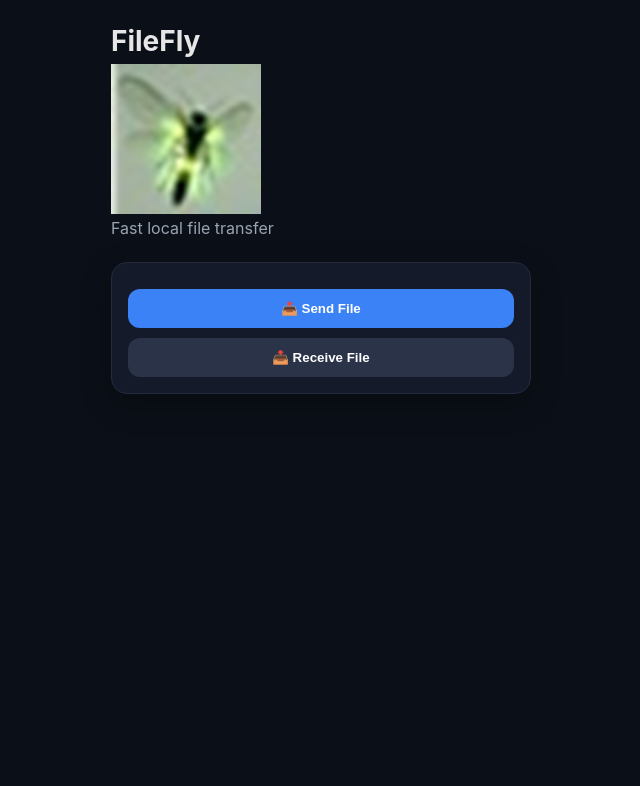
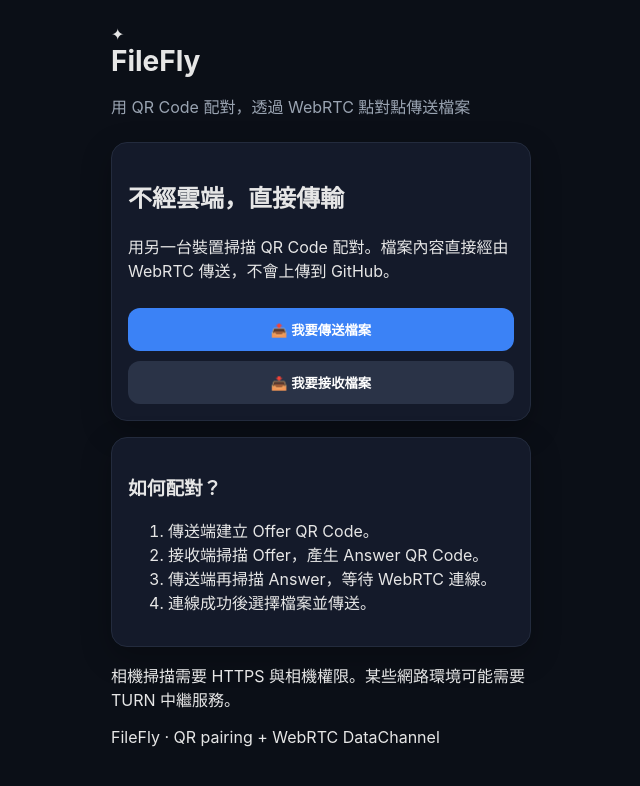
Before and after one commit to yangycl/filefly, a React (Vite) app: page / in a window 1280 px wide. Shown: the top 786 px of the page, without its empty margins (319-959 px from the left). Built offline with nearby package versions, Linux system fonts and the light colour scheme.

Commit message:
Improve QR pairing and WebRTC file transfer

```diff
--- a/src/App.tsx
+++ b/src/App.tsx
@@ -3,38 +3,34 @@
 import "./App.css";
 
 type Mode = "idle" | "send" | "receive";
-
-function App() {
+export default function App() {
   const [mode, setMode] = useState<Mode>("idle");
-
   return (
-    <div className="container">
-      <div className="title">FileFly</div> <img src="/filefly/icons/firefly-big.png" alt=""/>
-      <div className="subtitle">Fast local file transfer</div>
-
-      {mode === "idle" && (
-        <div className="card">
-          <button onClick={() => setMode("send")}>
-            📤 Send File
-          </button>
-
-          <button
-            className="secondary"
-            onClick={() => setMode("receive")}
-          >
-            📥 Receive File
-          </button>
-        </div>
-      )}
-
-      {mode !== "idle" && (
-        <Transfer
-          mode={mode}
-          onExit={() => setMode("idle")}
-        />
-      )}
-    </div>
+    <main className="container">
+      <header className="hero">
+        <div className="brand-mark">✦</div>
+        <div className="title">FileFly</div>
+        <p className="subtitle">用 QR Code 配對，透過 WebRTC 點對點傳送檔案</p>
+      </header>
+      {mode === "idle" ? <>
+        <section className="card">
+          <h2>不經雲端，直接傳輸</h2>
+          <p>用另一台裝置掃描 QR Code 配對。檔案內容直接經由 WebRTC 傳送，不會上傳到 GitHub。</p>
+          <button onClick={() => setMode("send")}>📤 我要傳送檔案</button>
+          <button className="secondary" onClick={() => setMode("receive")}>📥 我要接收檔案</button>
+        </section>
+        <section className="card explanation">
+          <h3>如何配對？</h3>
+          <ol>
+            <li>傳送端建立 Offer QR Code。</li>
+            <li>接收端掃描 Offer，產生 Answer QR Code。</li>
+            <li>傳送端再掃描 Answer，等待 WebRTC 連線。</li>
+            <li>連線成功後選擇檔案並傳送。</li>
+          </ol>
+        </section>
+        <p className="privacy-note">相機掃描需要 HTTPS 與相機權限。某些網路環境可能需要 TURN 中繼服務。</p>
+      </> : <Transfer mode={mode} onExit={() => setMode("idle")} />}
+      <footer>FileFly · QR pairing + WebRTC DataChannel</footer>
+    </main>
   );
 }
-
-export default App;
```
